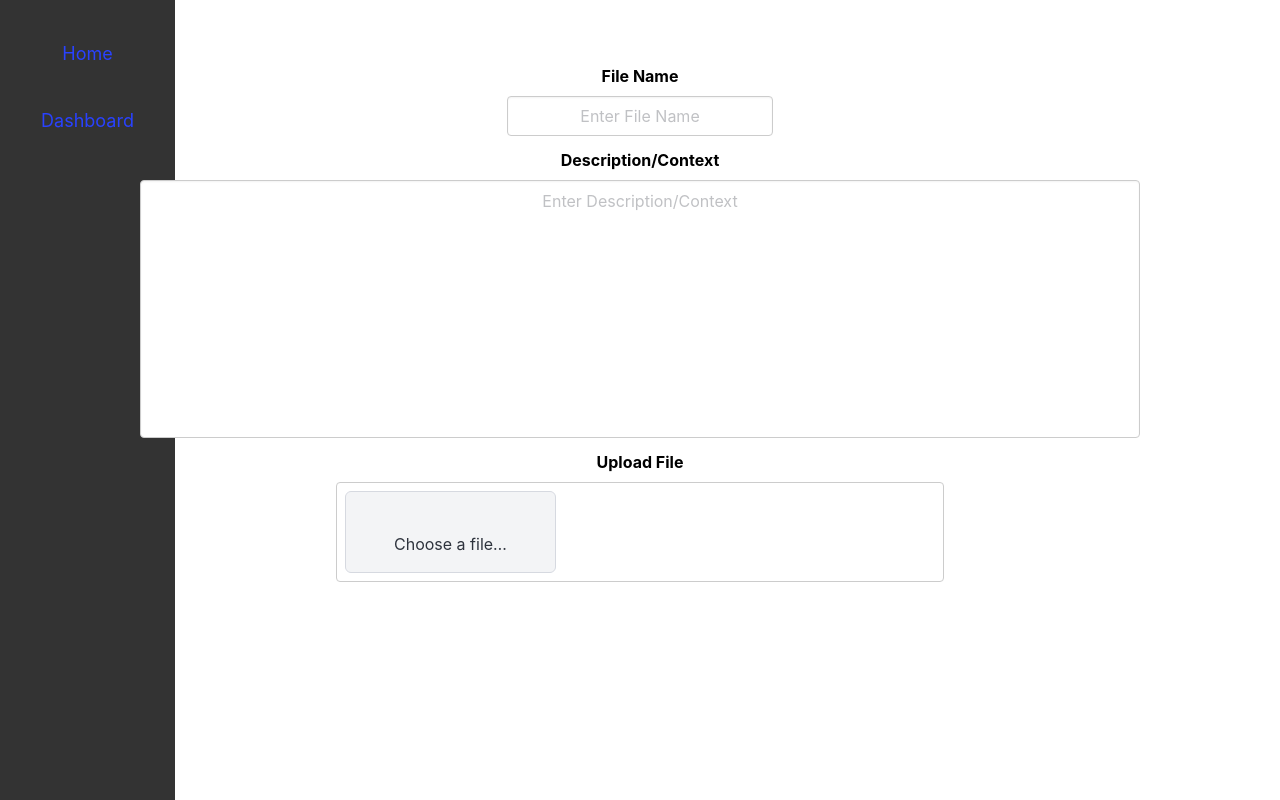
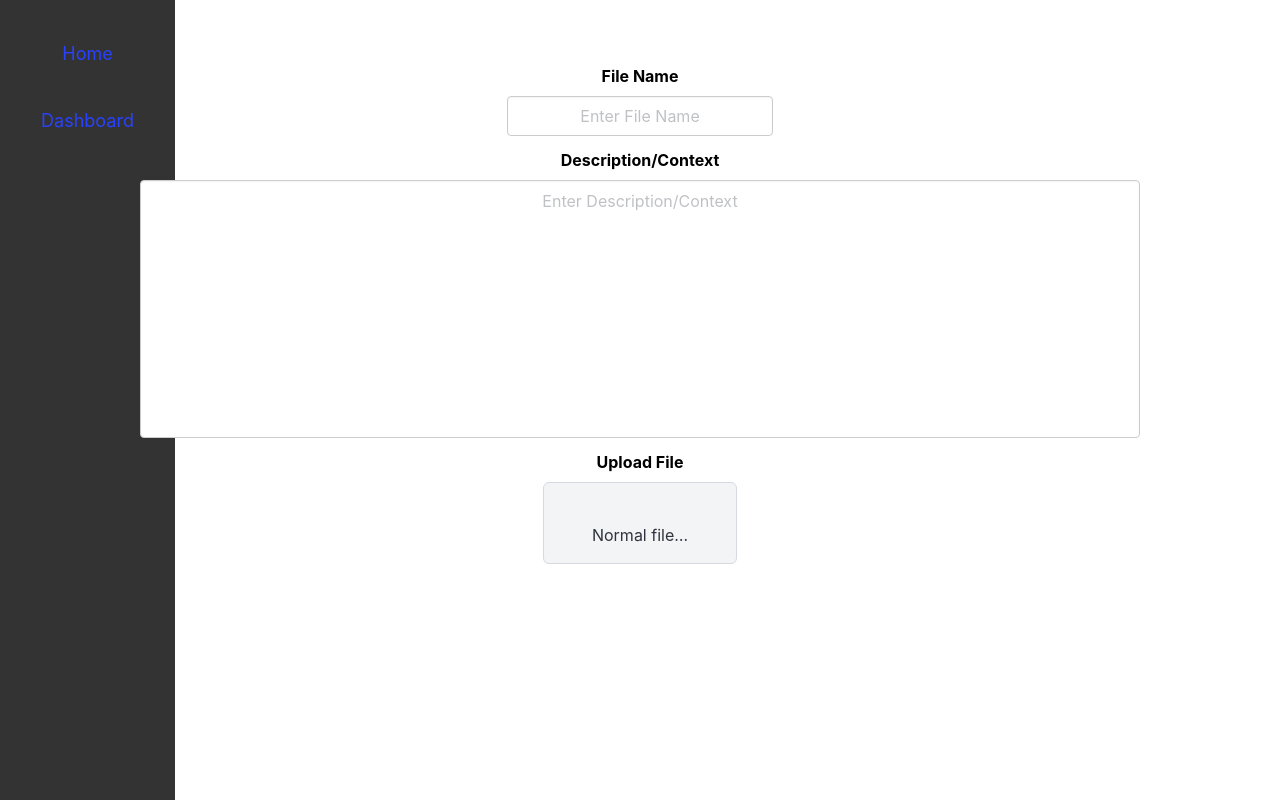
Before and after one commit to aexko/conuhacksix, a Vue app in the folder vue-app/: page /csv-reader in a window 1280 px wide. Built offline with nearby package versions, Linux system fonts and the light colour scheme.

Commit message:
update ui

```diff
--- a/vue-app/src/components/CsvReader.vue
+++ b/vue-app/src/components/CsvReader.vue
@@ -15,30 +15,22 @@
 
 <div class="field">
     <label class="label">Upload File</label>
-    <div class="file is-boxed">
+      <div class="file is-normal is-boxed">
     <label class="file-label">
-        <input class="file-input" type="file" name="resume" />
-        <span class="file-cta">
+      <input class="file-input" type="file" name="resume" />
+      <span class="file-cta">
         <span class="file-icon">
-        <i class="fas fa-upload"></i>
+          <i class="fas fa-upload"></i>
         </span>
-      <span class="file-label"> Choose a file… </span>
-        </span>
+        <span class="file-label"> Normal file… </span>
+      </span>
     </label>
-    </div>
+</div>
 </div>
 </template>
 
 <script>
-export default {
-  data() {
-    return {
-      inputTitle: '',
-      inputDescription: '',
-      inputFileName: ''
-    };
-  }
-};
+
 </script>
 
 <style scoped>
@@ -78,7 +70,7 @@ export default {
   text-align: center;
 }
 
-.file {
+.file-input {
     width: 50%;
     padding: 0.5rem;
     border: 1px solid #ccc;
```
